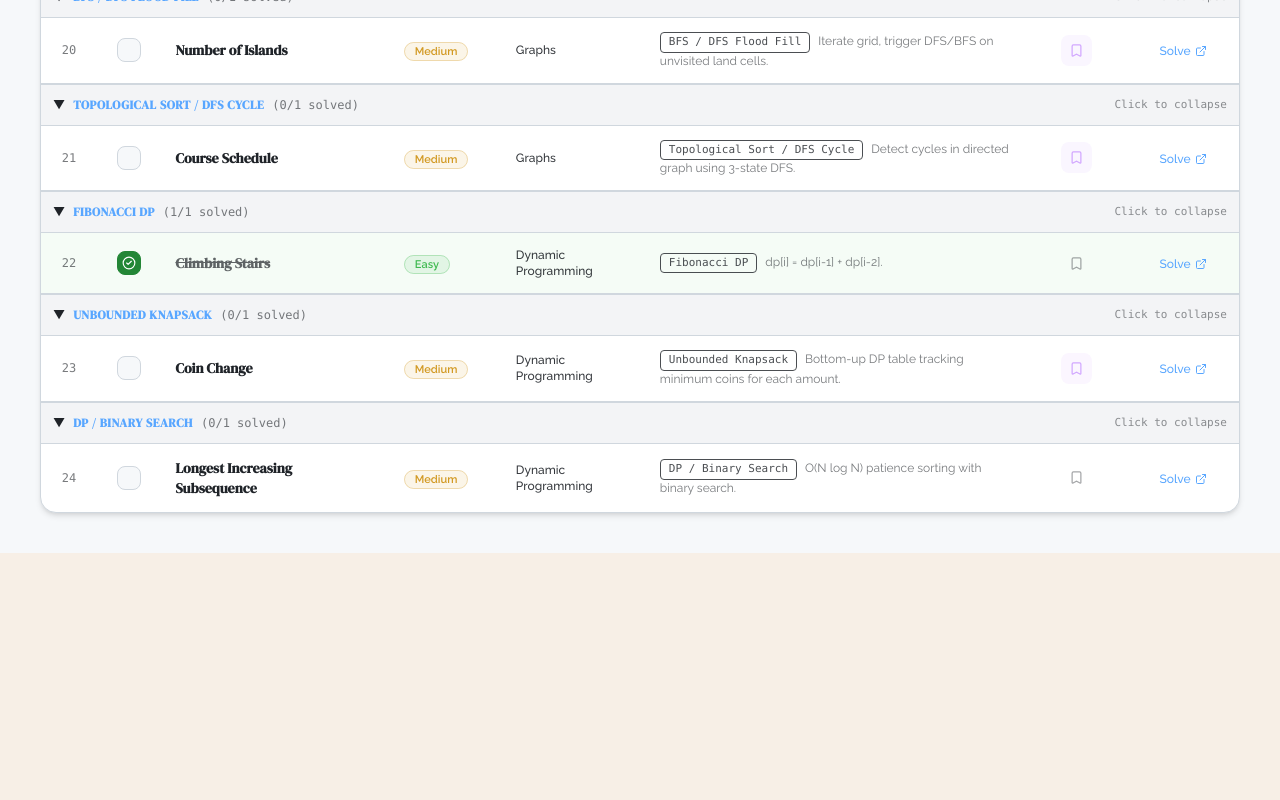
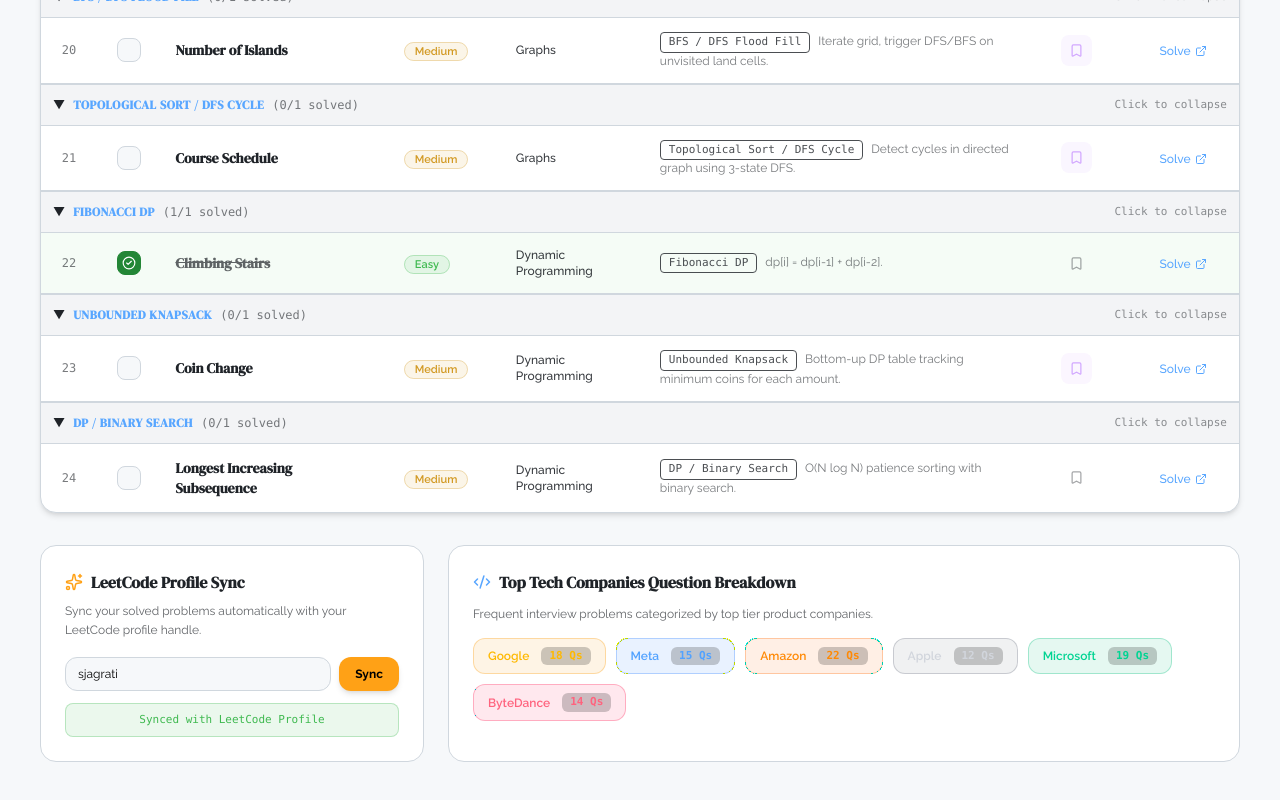
Before and after one commit to jagrati-s12/studylib, a React (Vite) app in the folder frontend/: page /dsatracker in a window 1280 px wide. Shown: the part 2289-3089 px from the top of the page. Before the commit the page ends 2842 px from the top, so only its background shows below. Built offline with nearby package versions, Linux system fonts and the light colour scheme.

Commit message:
Complete exact A-to-Z index.html DSA tracker replica with LeetCode sync, company tag breakdown, and pattern grouping

```diff
--- a/frontend/src/features/dsatracker/DSATrackerPage.jsx
+++ b/frontend/src/features/dsatracker/DSATrackerPage.jsx
@@ -64,6 +64,28 @@ export default function DSATrackerPage() {
     { id: 't10-5', sno: 24, title: 'Longest Increasing Subsequence', difficulty: 'Medium', topic: 'Dynamic Programming', pattern: 'DP / Binary Search', solved: false, bookmarked: false, leetcodeUrl: 'https://leetcode.com/problems/longest-increasing-subsequence/', notes: 'O(N log N) patience sorting with binary search.' }
   ]);
 
+  const [companyTags, setCompanyTags] = useState([
+    { name: 'Google', count: 18, color: 'text-amber-400 bg-amber-500/10 border-amber-500/30' },
+    { name: 'Meta', count: 15, color: 'text-blue-400 bg-blue-500/10 border-blue-500/30' },
+    { name: 'Amazon', count: 22, color: 'text-orange-400 bg-orange-500/10 border-orange-500/30' },
+    { name: 'Apple', count: 12, color: 'text-gray-300 bg-gray-500/10 border-gray-500/30' },
+    { name: 'Microsoft', count: 19, color: 'text-emerald-400 bg-emerald-500/10 border-emerald-500/30' },
+    { name: 'ByteDance', count: 14, color: 'text-rose-400 bg-rose-500/10 border-rose-500/30' }
+  ]);
+
+  const [leetcodeUsername, setLeetcodeUsername] = useState('sjagrati');
+  const [isSyncing, setIsSyncing] = useState(false);
+  const [syncStatus, setSyncStatus] = useState('Synced with LeetCode Profile');
+
+  const handleSyncLeetCode = () => {
+    setIsSyncing(true);
+    setSyncStatus('Connecting to LeetCode API...');
+    setTimeout(() => {
+      setIsSyncing(false);
+      setSyncStatus(`Synced (@${leetcodeUsername}) - ${solvedCount} Solved`);
+    }, 1200);
+  };
+
   const toggleSolved = (id) => {
     setQuestions(prev => prev.map(q => q.id === id ? { ...q, solved: !q.solved } : q));
   };
@@ -84,8 +106,7 @@ export default function DSATrackerPage() {
       activeTab === 'all' ? true :
       activeTab === 'solved' ? q.solved :
       activeTab === 'todo' ? !q.solved :
-      activeTab === 'bookmarked' ? q.bookmarked :
-      hideSolved && q.solved ? false : true;
+      activeTab === 'bookmarked' ? q.bookmarked : true;
 
     if (hideSolved && q.solved && activeTab !== 'solved') return false;
 
@@ -400,6 +421,64 @@ export default function DSATrackerPage() {
           </div>
         </div>
 
+        {/* LeetCode Sync Bar & Company Tags (Exact index.html feature parity) */}
+        <div className="mt-8 grid grid-cols-1 md:grid-cols-3 gap-6">
+
+          <div className={`p-6 rounded-2xl border ${
+            isDark ? 'bg-[#141820] border-[#262e3d]' : 'bg-white border-[#d0d7de]'
+          }`}>
+            <h3 className="text-base font-bold mb-2 flex items-center gap-2">
+              <Sparkles size={18} className="text-[#ffa116]" />
+              <span>LeetCode Profile Sync</span>
+            </h3>
+            <p className="text-xs opacity-70 mb-4 leading-relaxed">
+              Sync your solved problems automatically with your LeetCode profile handle.
+            </p>
+            <div className="flex gap-2 mb-3">
+              <input
+                type="text"
+                value={leetcodeUsername}
+                onChange={(e) => setLeetcodeUsername(e.target.value)}
+                placeholder="LeetCode username"
+                className={`flex-1 px-3 py-2 rounded-xl border text-xs outline-none ${
+                  isDark ? 'bg-[#0c0e12] border-[#262e3d] text-white' : 'bg-[#f6f8fa] border-[#d0d7de] text-black'
+                }`}
+              />
+              <button
+                onClick={handleSyncLeetCode}
+                disabled={isSyncing}
+                className="px-4 py-2 rounded-xl bg-[#ffa116] hover:bg-[#ffb33e] text-black font-bold text-xs shadow-md transition-all flex items-center gap-1.5 shrink-0"
+              >
+                {isSyncing ? 'Syncing...' : 'Sync'}
+              </button>
+            </div>
+            <div className="text-[11px] font-mono text-[#3fb950] bg-[#3fb950]/10 border border-[#3fb950]/30 rounded-lg p-2 text-center">
+              {syncStatus}
+            </div>
+          </div>
+
+          <div className={`p-6 rounded-2xl border md:col-span-2 ${
+            isDark ? 'bg-[#141820] border-[#262e3d]' : 'bg-white border-[#d0d7de]'
+          }`}>
+            <h3 className="text-base font-bold mb-3 flex items-center gap-2">
+              <Code2 size={18} className="text-[#58a6ff]" />
+              <span>Top Tech Companies Question Breakdown</span>
+            </h3>
+            <p className="text-xs opacity-70 mb-4">
+              Frequent interview problems categorized by top tier product companies.
+            </p>
+            <div className="flex flex-wrap gap-2.5">
+              {companyTags.map(c => (
+                <div key={c.name} className={`px-3.5 py-2 rounded-xl border text-xs font-semibold flex items-center justify-between gap-3 ${c.color}`}>
+                  <span>{c.name}</span>
+                  <span className="px-2 py-0.5 rounded-md bg-black/20 font-mono text-[11px]">{c.count} Qs</span>
+                </div>
+              ))}
+            </div>
+          </div>
+
+        </div>
+
       </div>
     </div>
   );
```
